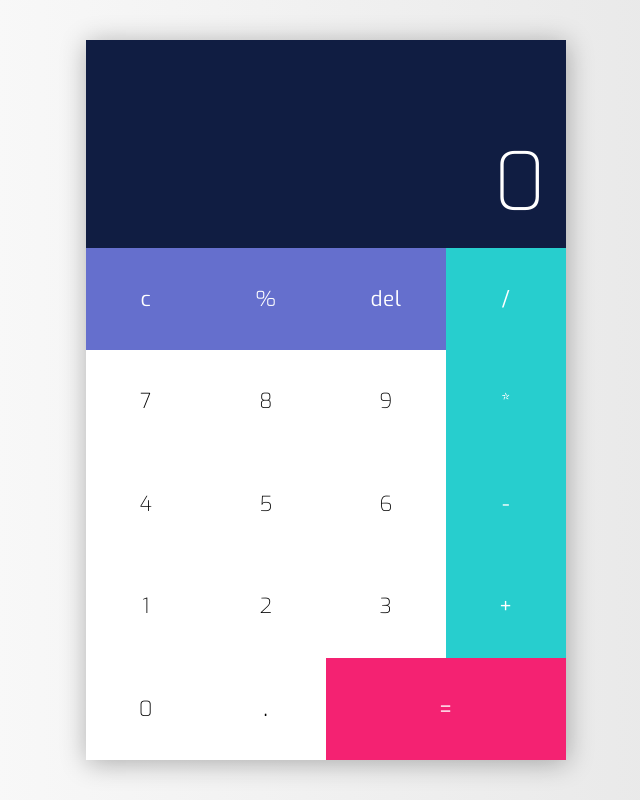
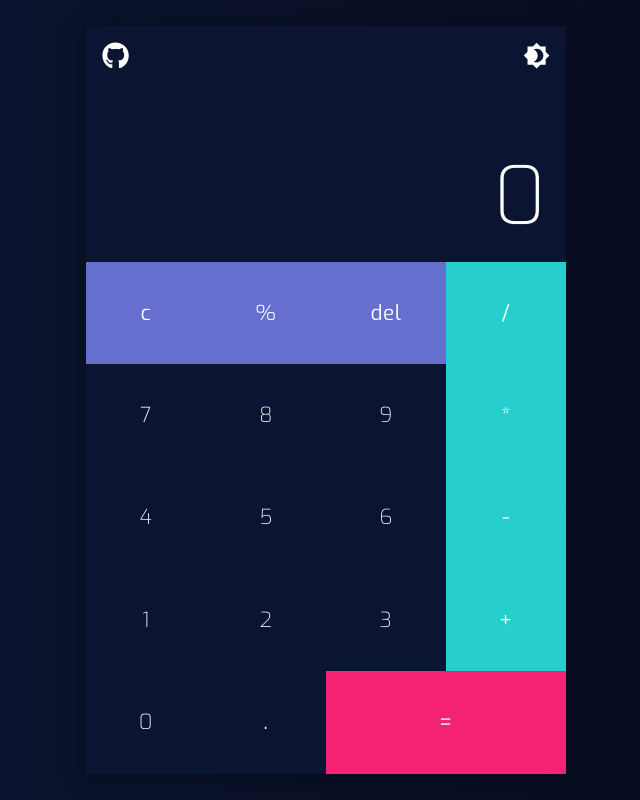
Before and after one commit to mattyusdev/reactivecalc, a React (Create React App) app: page / in a window 1280 px wide. Shown: the whole page, without its empty margins (314-954 px from the left). Built offline with nearby package versions, Linux system fonts and the light colour scheme.

Commit message:
v1.0 End

```diff
--- a/package.json
+++ b/package.json
@@ -7,9 +7,11 @@
     "@testing-library/jest-dom": "^4.2.4",
     "@testing-library/react": "^9.5.0",
     "@testing-library/user-event": "^7.2.1",
+    "mathjs": "^7.0.1",
     "react": "^16.13.1",
     "react-countup": "^4.3.3",
     "react-dom": "^16.13.1",
+    "react-icons": "^3.10.0",
     "react-redux": "^7.2.0",
     "react-scripts": "3.4.1",
     "redux": "^4.0.5",
--- a/src/App.js
+++ b/src/App.js
@@ -1,4 +1,4 @@
-import React from "react";
+import React, { useState } from "react";
 import "./App.css";
 import {
   Background,
@@ -7,9 +7,10 @@ import {
   CalcExpression,
   CalcResult,
   CalcButtonsFrame,
+  Bar,
 } from "./styles/elements";
 import { buttonsData } from "./data/buttonsData";
-import { CalcButton } from "./styles/buttonElements";
+import { CalcButton, NavButton } from "./styles/buttonElements";
 import { useSelector, useDispatch } from "react-redux";
 import {
   addNumber,
@@ -20,8 +21,15 @@ import {
   deleteEntry,
 } from "./redux/calcActions";
 import CountUp from "react-countup";
+import { FaGithub } from "react-icons/fa";
+import { MdBrightnessLow, MdBrightness4 } from "react-icons/md";
+import { TiAdjustBrightness } from "react-icons/ti";
+import { ThemeProvider } from "styled-components";
+import { light, dark } from "./styles/theme";
+import { GlobalStyle } from "./styles/responsive";
 
 function App() {
+  const [theme, setTheme] = useState("dark");
   const { number, expression, isResult } = useSelector((state) => state);
   const dispatch = useDispatch();
 
@@ -37,7 +45,7 @@ function App() {
         return dispatch(addNumber(data.value));
       case "operator":
         //for negative number in the beginning
-        if (data.value === "-" && number === 0) {
+        if (data.value === "-" && number === "0") {
           return dispatch(addNumber("-"));
         } else {
           return dispatch(chooseOperator(data.value));
@@ -47,7 +55,7 @@ function App() {
       case "delete":
         return dispatch(deleteEntry());
       case "result":
-        if (number != "-") {
+        if (number !== "-") {
           return dispatch(result());
         }
       case "reset":
@@ -74,8 +82,25 @@ function App() {
   };
 
   return (
+    <ThemeProvider theme={theme === "light" ? light : dark}>
+      <GlobalStyle />
       <Background>
         <CalcFrame>
+          <Bar>
+            <NavButton
+              component="a"
+              href="https://github.com/mattyusdev"
+              target="_blank"
+            >
+              <FaGithub />
+            </NavButton>
+            <NavButton
+              onClick={() => setTheme(theme === "light" ? "dark" : "light")}
+            >
+              {theme === "dark" ? <MdBrightness4 /> : <TiAdjustBrightness />}
+            </NavButton>
+          </Bar>
+
           <CalcScreen>
             <CalcExpression>{expression}</CalcExpression>
             <CalcResult>
@@ -96,6 +121,7 @@ function App() {
             {buttonsData.map((b) => (
               <CalcButton
                 backgroundColor={b.backgroundColor}
+                textColor={b.textColor}
                 bold={b.bold}
                 span={b.span}
                 onClick={() => clickHandler(b)}
@@ -106,6 +132,7 @@ function App() {
           </CalcButtonsFrame>
         </CalcFrame>
       </Background>
+    </ThemeProvider>
   );
 }
 
--- a/src/data/buttonsData.js
+++ b/src/data/buttonsData.js
@@ -1,97 +1,125 @@
-import { colors } from "../styles/palette";
-
 export const buttonsData = [
   {
     value: "c",
     bold: true,
     role: "reset",
-    backgroundColor: colors.secondary,
+    textColor: "textOne",
+    backgroundColor: "secondary",
   },
   {
     value: "%",
     bold: true,
     role: "operator",
-    backgroundColor: colors.secondary,
+    textColor: "textOne",
+    backgroundColor: "secondary",
   },
   {
     value: "del",
     bold: true,
     role: "delete",
-    backgroundColor: colors.secondary,
+    textColor: "textOne",
+    backgroundColor: "secondary",
   },
   {
     value: "/",
     bold: true,
     role: "operator",
-    backgroundColor: colors.tertiary,
+    textColor: "textOne",
+    backgroundColor: "tertiary",
   },
   {
     value: "7",
     role: "number",
+    backgroundColor: "quaternary",
+    textColor: "textTwo",
   },
   {
     value: "8",
     role: "number",
+    backgroundColor: "quaternary",
+    textColor: "textTwo",
   },
   {
     value: "9",
     role: "number",
+    backgroundColor: "quaternary",
+    textColor: "textTwo",
   },
   {
     value: "*",
     bold: true,
     role: "operator",
-    backgroundColor: colors.tertiary,
+    textColor: "textOne",
+    backgroundColor: "tertiary",
   },
   {
     value: "4",
     role: "number",
+    backgroundColor: "quaternary",
+    textColor: "textTwo",
   },
   {
     value: "5",
     role: "number",
+    backgroundColor: "quaternary",
+    textColor: "textTwo",
   },
   {
     value: "6",
     role: "number",
+    backgroundColor: "quaternary",
+    textColor: "textTwo",
   },
   {
     value: "-",
     role: "operator",
     bold: true,
-    backgroundColor: colors.tertiary,
+    textColor: "textOne",
+    backgroundColor: "tertiary",
   },
   {
     value: "1",
     role: "number",
+    backgroundColor: "quaternary",
+    textColor: "textTwo",
   },
   {
     value: "2",
     role: "number",
+    backgroundColor: "quaternary",
+    textColor: "textTwo",
   },
   {
     value: "3",
     role: "number",
+    backgroundColor: "quaternary",
+    textColor: "textTwo",
   },
   {
     value: "+",
     role: "operator",
     bold: true,
-    backgroundColor: colors.tertiary,
+    textColor: "textOne",
+    backgroundColor: "tertiary",
   },
   {
     value: "0",
     role: "number",
+    backgroundColor: "quaternary",
+    textColor: "textTwo",
   },
   {
     value: ".",
     role: "decimal",
+    backgroundColor: "quaternary",
+    textColor: "textTwo",
     bold: true,
   },
   {
     value: "=",
     bold: true,
-    backgroundColor: colors.primary,
+    backgroundColor: "primary",
+    textColor: "textOne",
     role: "result",
     span: "span 2",
   },
--- a/src/redux/calcReducer.js
+++ b/src/redux/calcReducer.js
@@ -1,8 +1,9 @@
 import { NUMBER, RESET, OPERATOR, RESULT, DECIMAL, DELETE } from "./calcTypes";
+import { evaluate } from "mathjs";
 
 const initialState = {
   expression: "",
-  number: 0,
+  number: "0",
   isResult: false,
   decimal: false,
   operator: false,
@@ -14,7 +15,7 @@ export const calcReducer = (state = initialState, action) => {
       return {
         ...state,
         number:
-          state.number !== 0
+          state.number !== "0"
             ? state.operator
               ? action.payload
               : state.number + "" + action.payload
@@ -33,10 +34,10 @@ export const calcReducer = (state = initialState, action) => {
       return {
         ...state,
         number:
-          !state.operator && state.number != 0
+          !state.operator && state.number !== "0"
             ? sliced.length
               ? sliced
-              : 0
+              : "0"
             : state.number,
         decimal: lastSliced === "." ? false : state.decimal,
       };
@@ -53,7 +54,7 @@ export const calcReducer = (state = initialState, action) => {
       return {
         ...state,
         expression: `${state.expression} ${state.number} =`,
-        number: eval(`${state.expression} ${state.number}`),
+        number: evaluate(`${state.expression} ${state.number}`),
         isResult: true,
       };
     case RESET:
--- a/src/styles/buttonElements.js
+++ b/src/styles/buttonElements.js
@@ -1,10 +1,32 @@
 import React from "react";
 import styled, { css } from "styled-components";
 import Button from "@material-ui/core/Button";
+import { IconButton } from "@material-ui/core";
+import { device } from "./responsive";
 
-const ButtonWithProps = ({ span, bold, backgroundColor, ...props }) => (
-  <Button color="inherit" {...props} />
-);
+const IconButtonWithProps = React.forwardRef((props, ref) => (
+  <IconButton color="inherit" {...props} ref={ref} />
+));
+
+export const NavButton = styled(IconButtonWithProps)`
+  && {
+    color: #fff;
+    font-size: 1.7rem;
+    padding: 1rem;
+
+    @media ${device.mobileL} {
+      font-size: 2.3rem;
+    }
+  }
+`;
+
+const ButtonWithProps = ({
+  span,
+  bold,
+  backgroundColor,
+  textColor,
+  ...props
+}) => <Button color="inherit" {...props} />;
 
 export const CalcButton = styled(ButtonWithProps)`
   && {
@@ -12,6 +34,9 @@ export const CalcButton = styled(ButtonWithProps)`
     text-transform: none;
     font-size: 1.3rem;
     font-weight: 200;
+    &:hover {
+      opacity: 0.95;
+    }
 
     ${(props) =>
       props.span &&
@@ -23,16 +48,23 @@ export const CalcButton = styled(ButtonWithProps)`
       css`
         font-weight: bold;
       `};
+
     ${(props) =>
+      props.theme &&
+      props.textColor &&
+      css`
+        color: ${props.theme[props.textColor]};
+      `}
+
+    ${(props) =>
+      props.theme &&
       props.backgroundColor &&
       css`
-        background: ${props.backgroundColor};
-        color: #fff;
+        background: ${props.theme[props.backgroundColor]};
 
         &:hover {
-          background: ${props.backgroundColor};
-          opacity: 0.95;
+          background: ${props.theme[props.backgroundColor]};
         }
-      `};
+      `}
   }
 `;
--- a/src/styles/elements.js
+++ b/src/styles/elements.js
@@ -1,43 +1,82 @@
-import styled from "styled-components";
-import { colors } from "./palette";
+import styled, { css } from "styled-components";
+import { device } from "./responsive";
 
 export const Background = styled.div`
-  background: linear-gradient(
-    90deg,
-    ${colors.gradientOne} 0%,
-    ${colors.gradientTwo} 100%
-  );
+  ${(props) =>
+    props.theme &&
+    css`
+      background: linear-gradient(
+        90deg,
+        ${props.theme.gradientOne} 0%,
+        ${props.theme.gradientTwo} 100%
+      );
+    `}
   min-height: 100vh;
   max-width: 100vw;
   display: flex;
+  flex-direction: column;
   justify-content: center;
   align-items: center;
+  overflow: hidden;
 `;
 
 export const CalcFrame = styled.div`
   min-height: 45rem;
   width: 30rem;
-  min-width: 200px;
   background: #fff;
   box-shadow: 1px 3px 25px 0px rgba(0, 0, 0, 0.3);
+
+  @media ${device.mobileL} {
+    min-height: 100vh;
+    width: 100vw;
+  }
+`;
+
+export const Bar = styled.nav`
+  ${(props) =>
+    props.theme &&
+    css`
+      background: ${props.theme.background};
+    `}
+
+  display: flex;
+  justify-content: space-between;
+  align-items: center;
+
+  @media ${device.mobileL} {
+    height: 5vh;
+  }
 `;
 
 export const CalcScreen = styled.header`
-  min-height: 13rem;
-  background: ${colors.background};
+  ${(props) =>
+    props.theme &&
+    css`
+      background: ${props.theme.background};
+    `}
+
+  min-height: 11rem;
   display: flex;
   flex-direction: column;
   justify-content: space-between;
+  word-wrap: break-word;
   padding: 15px 20px 12px 20px;
-  word-wrap: break-word;
+
+  @media ${device.mobileL} {
+    min-height: 20vh;
+  }
 `;
 
 export const CalcExpression = styled.h3`
+  ${(props) =>
+    props.theme &&
+    css`
+      color: ${props.theme.primary};
+    `}
+
   word-wrap: break-word;
   text-align: right;
   font-size: 1.5rem;
-
-  color: ${colors.primary};
 `;
 
 export const CalcResult = styled.h1`
@@ -52,4 +91,8 @@ export const CalcButtonsFrame = styled.div`
   height: 32rem;
   display: grid;
   grid-template-columns: repeat(4, 1fr);
+
+  @media ${device.mobileL} {
+    height: 75vh;
+  }
 `;
--- a/src/styles/palette.js
+++ /dev/null
@@ -1,8 +0,0 @@
-export const colors = {
-  primary: "#F42272",
-  secondary: "#656FCD",
-  tertiary: "#27CECE",
-  background: "#101D42",
-  gradientOne: "#fff",
-  gradientTwo: "#E2E2E2",
-};
--- /dev/null
+++ b/src/styles/responsive.js
@@ -0,0 +1,17 @@
+import { createGlobalStyle } from "styled-components";
+
+export const device = {
+  mobileS: `(max-width: 375px)`,
+  mobileM: `(max-width: 584px)`,
+  mobileL: `(max-width: 768px)`,
+  tablet: `(max-width: 1024px)`,
+  laptopS: `(max-width: 1280px)`,
+  laptop: `(max-width: 1440px)`,
+};
+
+export const GlobalStyle = createGlobalStyle`
+    html {
+        @media ${device.mobileL} {
+            font-size: 10px;
+        }
+    }`;
--- /dev/null
+++ b/src/styles/theme.js
@@ -0,0 +1,23 @@
+export const light = {
+  primary: "#F42272",
+  secondary: "#656FCD",
+  tertiary: "#27CECE",
+  quaternary: "#fff",
+  background: "#101D42",
+  textOne: "#fff",
+  textTwo: "#000",
+  gradientOne: "#fff",
+  gradientTwo: "#E2E2E2",
+};
+
+export const dark = {
+  primary: "#F42272",
+  secondary: "#656FCD",
+  tertiary: "#27CECE",
+  quaternary: "#0B1532",
+  background: "#0B1532",
+  textOne: "#fff",
+  textTwo: "#fff",
+  gradientOne: "#0B1532",
+  gradientTwo: "#060C1C",
+};
```
Also changed, not shown: src/index.css (+3 -5 lines), 1 other file (tests, documents, lock files or other folders). Lines whose indentation alone changed are shown as unchanged.
